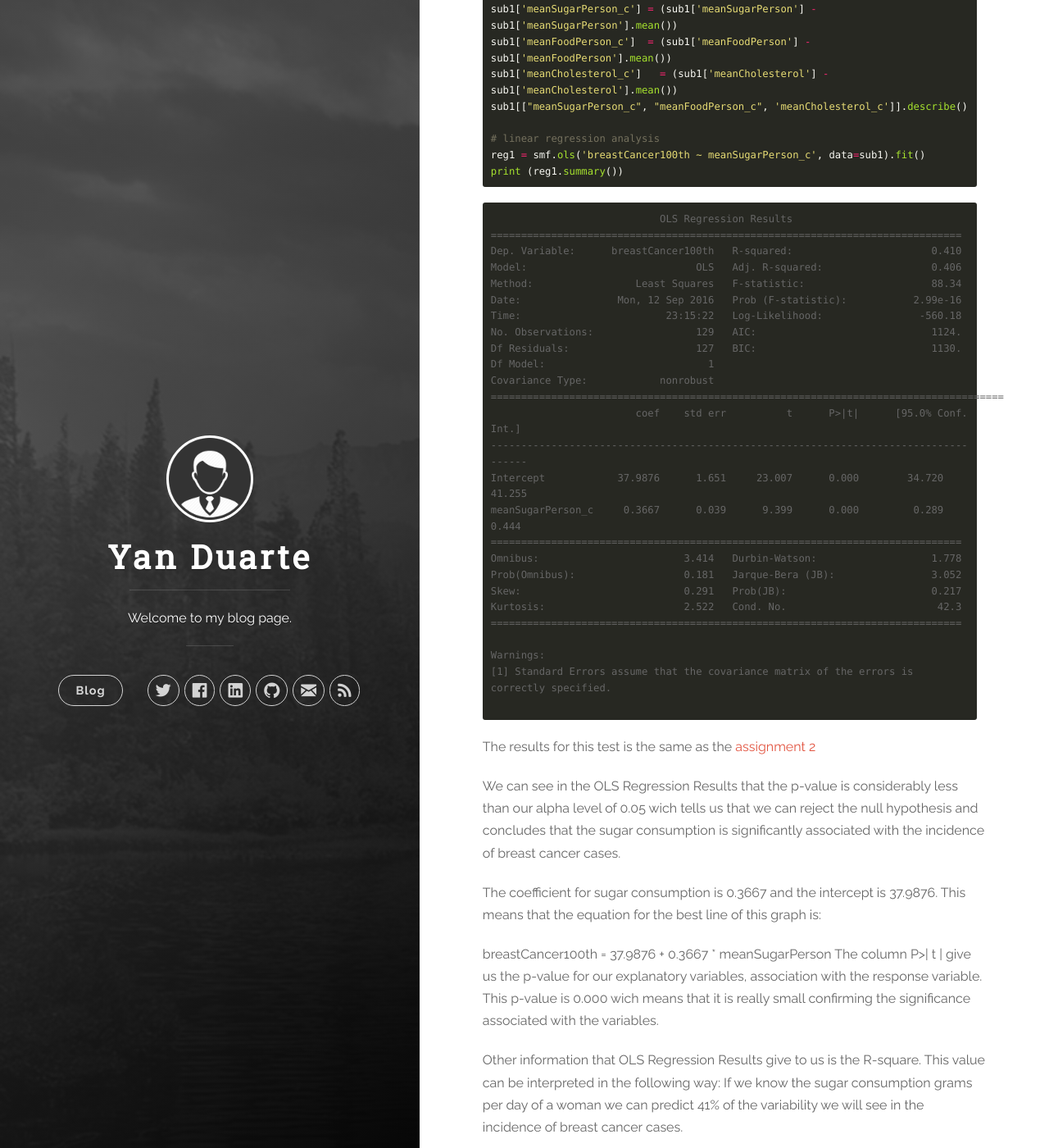
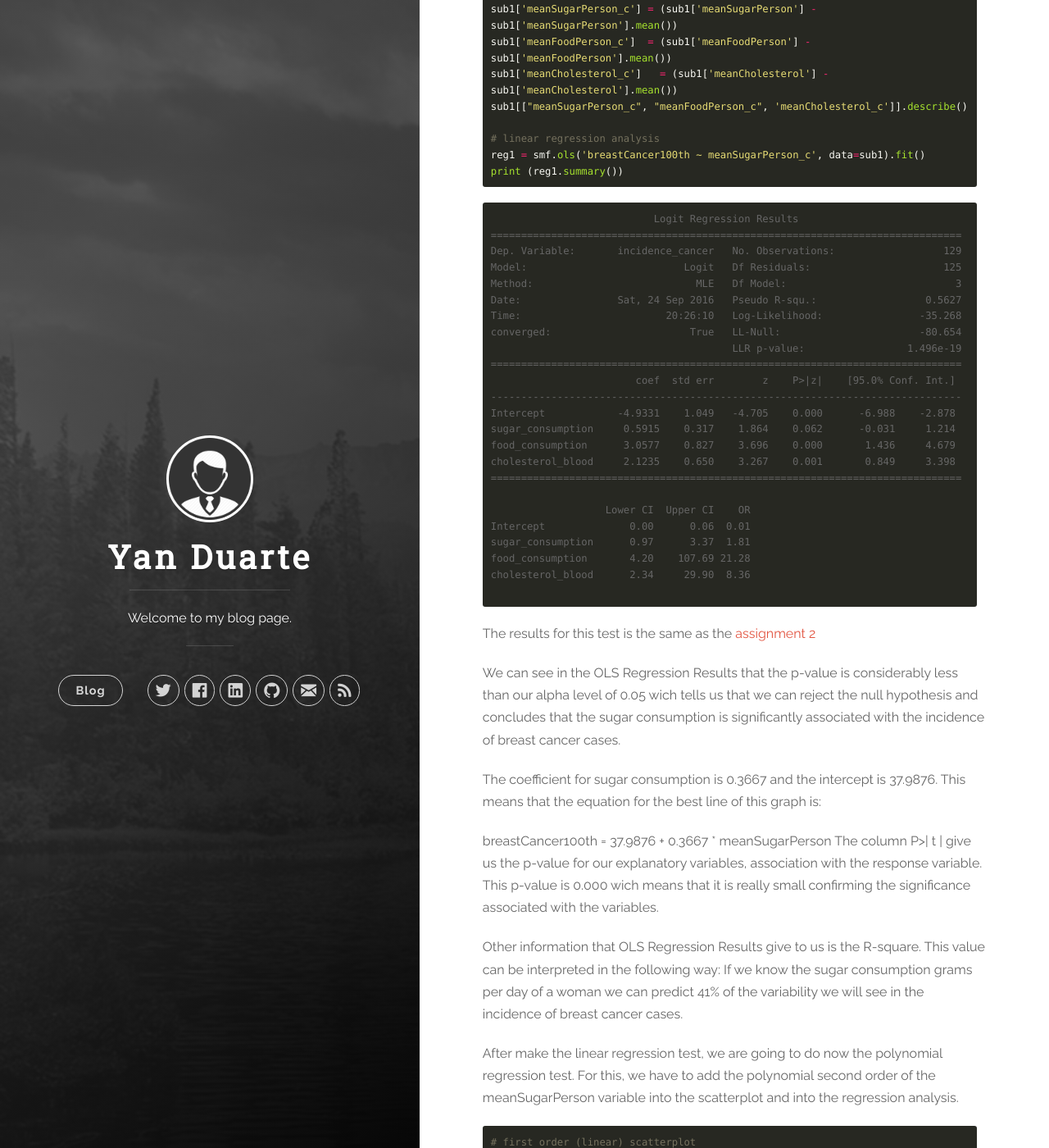
Before and after one commit to yan-duarte/yan-duarte.github.io, a Jekyll site: the page built from _posts/2016-09-24-RMP-Assignment4.md, in a window 1280 px wide and 1400 px high, scrolled down 3672 px. Shown: the whole window at 82% size. Built offline with Jekyll 4.4.1, drawn with Linux system fonts in a browser that asks for light colours; nearby versions of some CDN libraries.

Commit message:
Updated 2016-09-24-RMP-Assignment4.md

````diff
--- a/_posts/2016-09-24-RMP-Assignment4.md
+++ b/_posts/2016-09-24-RMP-Assignment4.md
@@ -139,33 +139,33 @@
 ```
 
 ```
-                            OLS Regression Results
+                           Logit Regression Results
 ==============================================================================
-Dep. Variable:      breastCancer100th   R-squared:                       0.410
-Model:                            OLS   Adj. R-squared:                  0.406
-Method:                 Least Squares   F-statistic:                     88.34
-Date:                Mon, 12 Sep 2016   Prob (F-statistic):           2.99e-16
-Time:                        23:15:22   Log-Likelihood:                -560.18
-No. Observations:                 129   AIC:                             1124.
-Df Residuals:                     127   BIC:                             1130.
-Df Model:                           1
-Covariance Type:            nonrobust
-=====================================================================================
-                        coef    std err          t      P>|t|      [95.0% Conf. Int.]
--------------------------------------------------------------------------------------
-Intercept            37.9876      1.651     23.007      0.000        34.720    41.255
-meanSugarPerson_c     0.3667      0.039      9.399      0.000         0.289     0.444
+Dep. Variable:       incidence_cancer   No. Observations:                  129
+Model:                          Logit   Df Residuals:                      125
+Method:                           MLE   Df Model:                            3
+Date:                Sat, 24 Sep 2016   Pseudo R-squ.:                  0.5627
+Time:                        20:26:10   Log-Likelihood:                -35.268
+converged:                       True   LL-Null:                       -80.654
+                                        LLR p-value:                 1.496e-19
 ==============================================================================
-Omnibus:                        3.414   Durbin-Watson:                   1.778
-Prob(Omnibus):                  0.181   Jarque-Bera (JB):                3.052
-Skew:                           0.291   Prob(JB):                        0.217
-Kurtosis:                       2.522   Cond. No.                         42.3
+                        coef  std err        z    P>|z|    [95.0% Conf. Int.]
+------------------------------------------------------------------------------
+Intercept            -4.9331    1.049   -4.705    0.000      -6.988    -2.878
+sugar_consumption     0.5915    0.317    1.864    0.062      -0.031     1.214
+food_consumption      3.0577    0.827    3.696    0.000       1.436     4.679
+cholesterol_blood     2.1235    0.650    3.267    0.001       0.849     3.398
 ==============================================================================
 
-Warnings:
-[1] Standard Errors assume that the covariance matrix of the errors is correctly specified.
+                   Lower CI  Upper CI    OR
+Intercept              0.00      0.06  0.01
+sugar_consumption      0.97      3.37  1.81
+food_consumption       4.20    107.69 21.28
+cholesterol_blood      2.34     29.90  8.36
 
 ```
+
+
 
 The results for this test is the same as the [assignment 2](https://yan-duarte.github.io/2016/RMP-Assignment2/)
 
````
